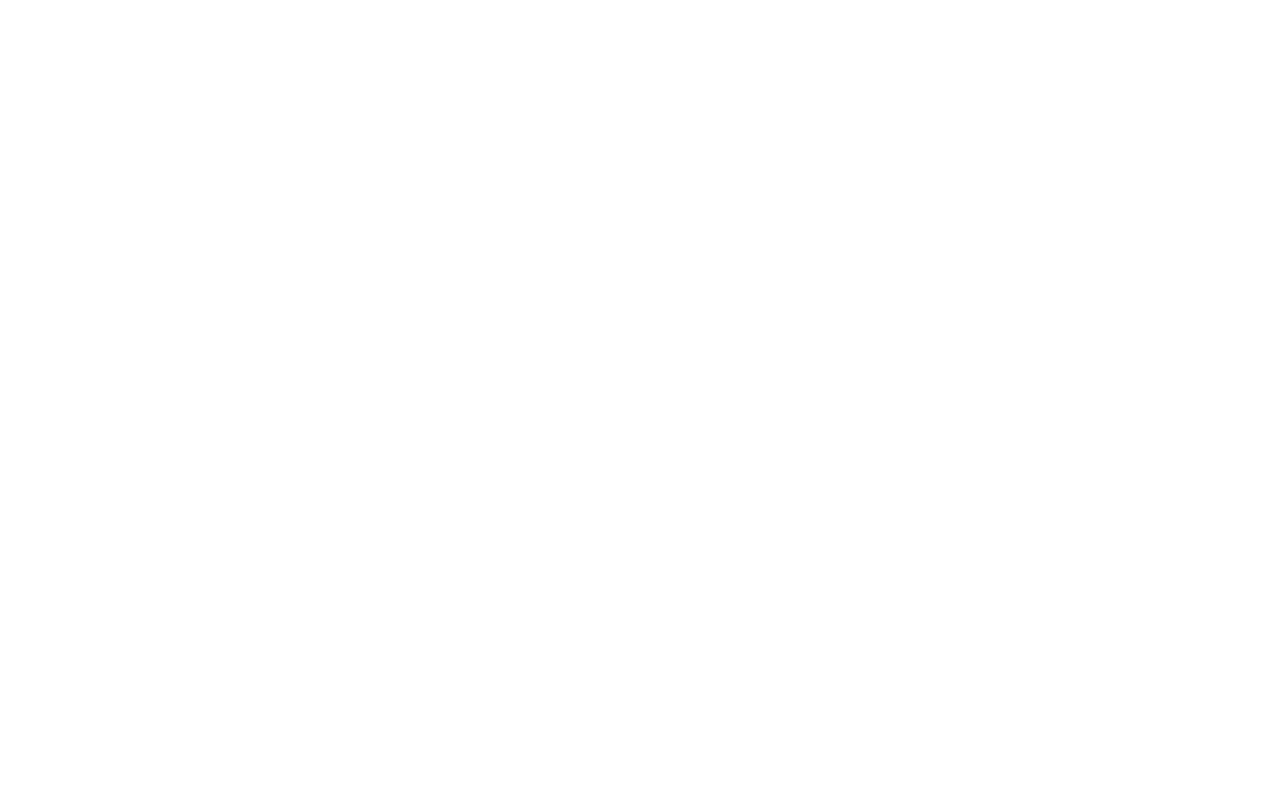
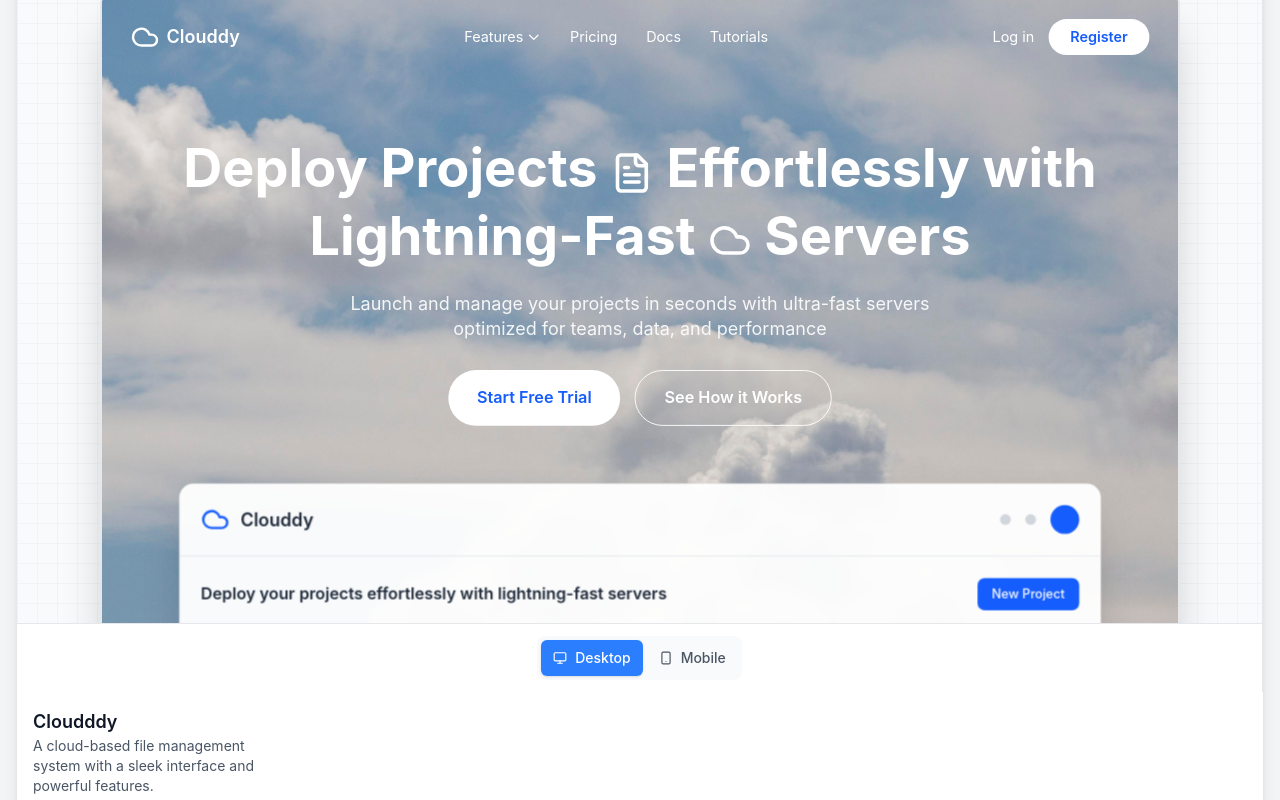
Before and after one commit to Dearbornadeolu/designs-repo, a Next.js app in the folder web/: page /gallery in a window 1280 px wide. Shown: the part 1460-2260 px from the top of the page. Before the commit the page ends 1454 px from the top, so only its background shows below. Built offline with nearby package versions, Linux system fonts and the light colour scheme.

Commit message:
added Cloudddy  hero section

```diff
--- a/web/src/app/gallery/page.js
+++ b/web/src/app/gallery/page.js
@@ -3,11 +3,13 @@
 import PostPilot from "@/components/PostPilot";
 import PreviewCanvas from "../preview/PreviewCanvas";
 import imageforpilot from '../../../public/hero-sections/pilot-section-mobile.png';
+import Cloudddy from "@/components/Cloudddy";
 
 
 const ComponentShowcase = () => {
     const [viewModes, setViewModes] = useState({
         postpilot: 'desktop',
+        cloudddy: 'desktop',
         dashboard: 'desktop',
         landing: 'desktop'
     });
@@ -32,6 +34,21 @@
             createdAt: '2025-07-09',
             screenshotUrl: imageforpilot
         },
+        {
+            id: 'cloudddy',
+            component: Cloudddy,
+            title: 'Cloudddy',
+            description: 'A cloud-based file management system with a sleek interface and powerful features.',
+            viewMode: viewModes.cloudddy,
+            onViewModeChange: (mode) => handleViewModeChange('cloudddy', mode),
+            designerName: 'Golem | UI Designer',
+            designerLink: 'https://x.com/DesignsByGolem',
+            developerName: 'Dearborn Adeyeni',
+            developerLink: 'github.com/Dearbornadeolu',
+            fileLink: '',
+            createdAt: '2025-07-09',
+            screenshotUrl: ''
+        }
     ];
 
     return (
--- /dev/null
+++ b/web/src/components/Cloudddy.jsx
@@ -0,0 +1,141 @@
+import React from 'react';
+import { Cloud, FileText, DollarSign, BookOpen, GraduationCap } from 'lucide-react';
+import clodddybg from '../../public/hero-sections/clodddybg.jpg';
+
+const Cloudddy = () => {
+  return (
+    <div
+      className="min-h-screen bg-cover bg-center bg-no-repeat relative"
+      style={{ backgroundImage: "url('/hero-sections/clodddybg.jpg')" }}
+
+    >
+      {/* Navigation */}
+      <nav className="flex items-center justify-between px-8 py-6">
+        <div className="flex items-center gap-2">
+          <Cloud className="w-8 h-8 text-white" />
+          <span className="text-white text-xl font-semibold">Clouddy</span>
+        </div>
+
+        <div className="hidden md:flex items-center gap-8 text-white">
+          <div className="flex items-center gap-1 cursor-pointer">
+            <span>Features</span>
+            <svg className="w-4 h-4" fill="none" stroke="currentColor" viewBox="0 0 24 24">
+              <path strokeLinecap="round" strokeLinejoin="round" strokeWidth={2} d="M19 9l-7 7-7-7" />
+            </svg>
+          </div>
+          <span className="cursor-pointer">Pricing</span>
+          <span className="cursor-pointer">Docs</span>
+          <span className="cursor-pointer">Tutorials</span>
+        </div>
+
+        <div className="flex items-center gap-4">
+          <button className="text-white hover:text-gray-200 transition-colors">
+            Log in
+          </button>
+          <button className="bg-white text-blue-600 px-6 py-2 rounded-full font-semibold hover:bg-gray-100 transition-colors">
+            Register
+          </button>
+        </div>
+      </nav>
+
+      {/* Hero Section */}
+      <div className="flex flex-col items-center text-center px-8 py-16 max-w-6xl mx-auto">
+        <h1 className="text-5xl md:text-6xl font-bold text-white mb-6 leading-tight">
+          Deploy Projects{' '}
+          <FileText className="inline w-12 h-12 text-white" />{' '}
+          Effortlessly with<br />
+          Lightning-Fast{' '}
+          <Cloud className="inline w-12 h-12 text-white" />{' '}
+          Servers
+        </h1>
+
+        <p className="text-xl text-white/90 mb-8 max-w-2xl">
+          Launch and manage your projects in seconds with ultra-fast servers
+          optimized for teams, data, and performance
+        </p>
+
+        <div className="flex gap-4 mb-16">
+          <button className="bg-white text-blue-600 px-8 py-4 rounded-full font-semibold hover:bg-gray-100 transition-colors text-lg">
+            Start Free Trial
+          </button>
+          <button className="border border-white text-white px-8 py-4 rounded-full font-semibold hover:bg-white/10 transition-colors text-lg">
+            See How it Works
+          </button>
+        </div>
+
+        {/* Dashboard Preview */}
+        <div className="w-full max-w-5xl bg-white/95 backdrop-blur-sm rounded-2xl shadow-2xl overflow-hidden">
+          {/* Dashboard Header */}
+          <div className="flex items-center justify-between p-6 border-b border-gray-200">
+            <div className="flex items-center gap-3">
+              <Cloud className="w-8 h-8 text-blue-600" />
+              <span className="text-xl font-semibold text-gray-800">Clouddy</span>
+            </div>
+            <div className="flex items-center gap-4">
+              <div className="w-3 h-3 bg-gray-300 rounded-full"></div>
+              <div className="w-3 h-3 bg-gray-300 rounded-full"></div>
+              <div className="w-8 h-8 bg-blue-600 rounded-full"></div>
+            </div>
+          </div>
+
+          {/* Dashboard Content */}
+          <div className="p-6">
+            <div className="flex justify-between items-center mb-6">
+              <h2 className="text-lg font-semibold text-gray-800">Deploy your projects effortlessly with lightning-fast servers</h2>
+              <button className="bg-blue-600 text-white px-4 py-2 rounded-lg text-sm font-medium">
+                New Project
+              </button>
+            </div>
+
+            {/* Projects Table */}
+            <div className="bg-gray-50 rounded-lg overflow-hidden">
+              <div className="grid grid-cols-12 gap-4 p-4 bg-gray-100 text-sm font-medium text-gray-600">
+                <div className="col-span-1"></div>
+                <div className="col-span-2">Name</div>
+                <div className="col-span-2">Status</div>
+                <div className="col-span-2">Domains</div>
+                <div className="col-span-2">Exports in 2024</div>
+                <div className="col-span-1">Products</div>
+                <div className="col-span-1">Dec 1, 2024</div>
+                <div className="col-span-1">Dec 8, 2024</div>
+              </div>
+
+              {/* Project Rows */}
+              {[
+                { name: 'Social Media', status: 'Published', domain: 'social.media.io', exports: '1,056,245,00', products: '6 Products', color: 'bg-purple-500' },
+                { name: 'Realese', status: 'Draft', domain: 'dev.Social.in', exports: '845,265,00', products: '4 Products', color: 'bg-blue-500' },
+                { name: 'Templates', status: 'Published', domain: 'public.dev.io', exports: '6,524,100,00', products: '8 Products', color: 'bg-green-500' },
+                { name: 'Saas Start-up', status: 'Draft', domain: 'dev.startup.io', exports: '1,805,265,00', products: '3 Products', color: 'bg-orange-500' },
+                { name: 'React Blog', status: 'Published', domain: 'dev.React.in', exports: '3,524,800,00', products: '4 Products', color: 'bg-pink-500' },
+                { name: 'New Text Class', status: 'Published', domain: 'app.io', exports: '2,785,100,00', products: '2 Products', color: 'bg-indigo-500' },
+                { name: 'Blog', status: 'Draft', domain: 'text.website.io', exports: '854,265,00', products: '4 Products', color: 'bg-red-500' },
+                { name: 'Website', status: 'Published', domain: 'Website.app', exports: '4,785,100,00', products: '5 Products', color: 'bg-teal-500' }
+              ].map((project, index) => (
+                <div key={index} className="grid grid-cols-12 gap-4 p-4 bg-white border-b border-gray-100 items-center text-sm hover:bg-gray-50 transition-colors">
+                  <div className="col-span-1">
+                    <div className={`w-3 h-3 rounded-full ${project.color}`}></div>
+                  </div>
+                  <div className="col-span-2 font-medium text-gray-800">{project.name}</div>
+                  <div className="col-span-2">
+                    <span className={`px-2 py-1 rounded-full text-xs font-medium ${
+                      project.status === 'Published' ? 'bg-green-100 text-green-800' : 'bg-gray-100 text-gray-600'
+                    }`}>
+                      {project.status}
+                    </span>
+                  </div>
+                  <div className="col-span-2 text-blue-600">{project.domain}</div>
+                  <div className="col-span-2 font-medium">{project.exports}</div>
+                  <div className="col-span-1 text-gray-600">{project.products}</div>
+                  <div className="col-span-1 text-gray-500">Dec 1, 2024</div>
+                  <div className="col-span-1 text-gray-500">Dec 8, 2024</div>
+                </div>
+              ))}
+            </div>
+          </div>
+        </div>
+      </div>
+    </div>
+  );
+};
+
+export default Cloudddy;
```
Also changed, not shown: web/public/hero-sections/clodddybg.jpg (added), 1 other file (tests, documents, lock files or other folders).
